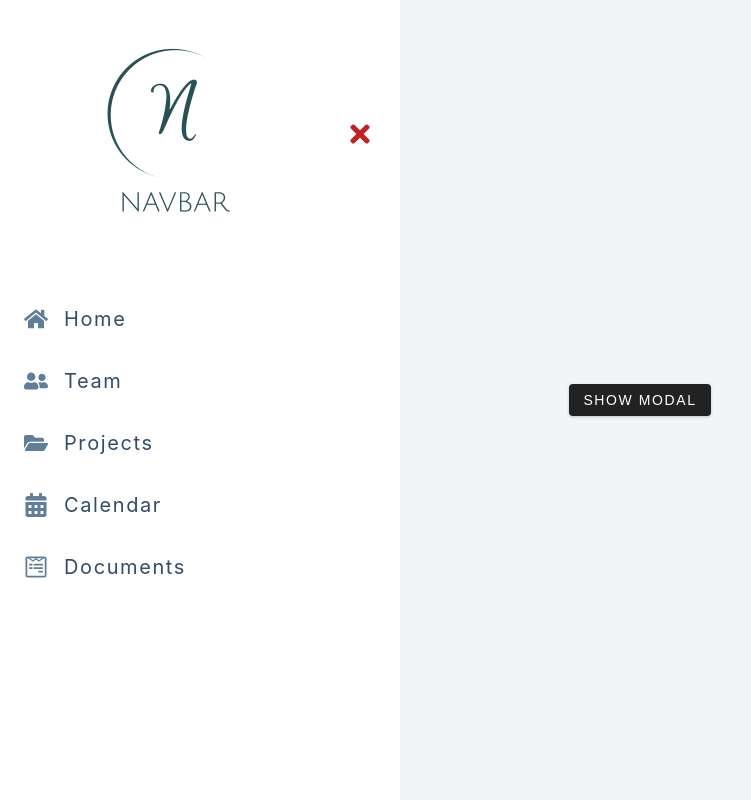
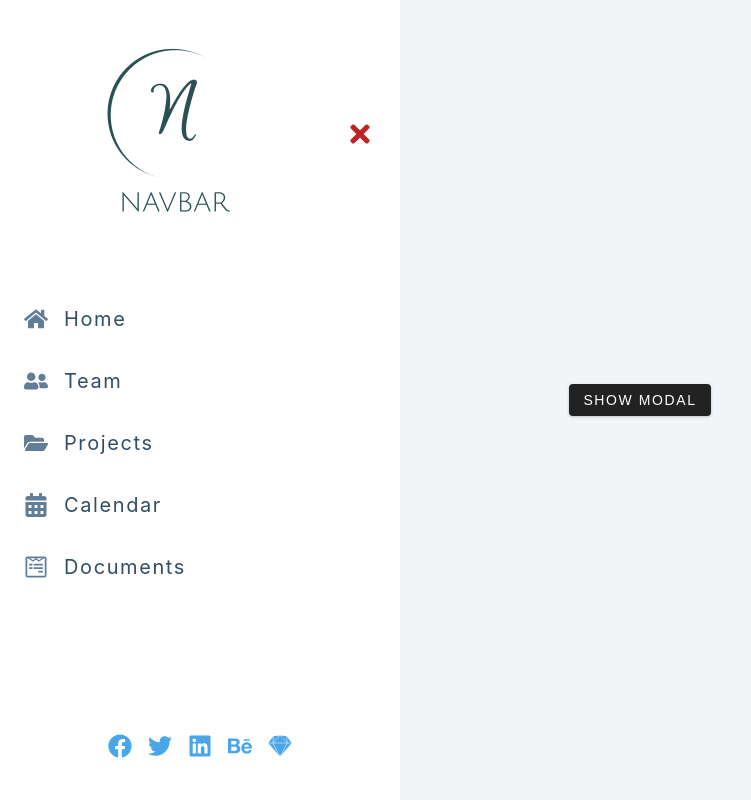
Before and after one commit to anaberia/sidebar-modal, a React (Create React App) app: page / in a window 1280 px wide. Shown: the whole page, without its empty margins (0-751 px from the left). Built offline with nearby package versions, Linux system fonts and the light colour scheme.

Commit message:
added social icons and links

```diff
--- a/src/Sidebar.js
+++ b/src/Sidebar.js
@@ -25,6 +25,16 @@
           );
         })}
       </ul>
+      <ul className="social-icons">
+        {social.map((link) => {
+          const { id, url, icon } = link;
+          return (
+            <li key={id}>
+              <a href={url}>{icon}</a>
+            </li>
+          );
+        })}
+      </ul>
     </aside>
   );
 };
--- a/src/data.js
+++ b/src/data.js
@@ -49,7 +49,7 @@
 export const social = [
   {
     id: 1,
-    url: "https://www.twitter.com",
+    url: "https://www.facebook.com",
     icon: <FaFacebook />,
   },
   {
@@ -59,17 +59,17 @@
   },
   {
     id: 3,
-    url: "https://www.twitter.com",
+    url: "https://www.linkedin.com",
     icon: <FaLinkedin />,
   },
   {
     id: 4,
-    url: "https://www.twitter.com",
+    url: "https://www.behance.net",
     icon: <FaBehance />,
   },
   {
     id: 5,
-    url: "https://www.twitter.com",
+    url: "https://www.sketch.com",
     icon: <FaSketch />,
   },
 ];
```
